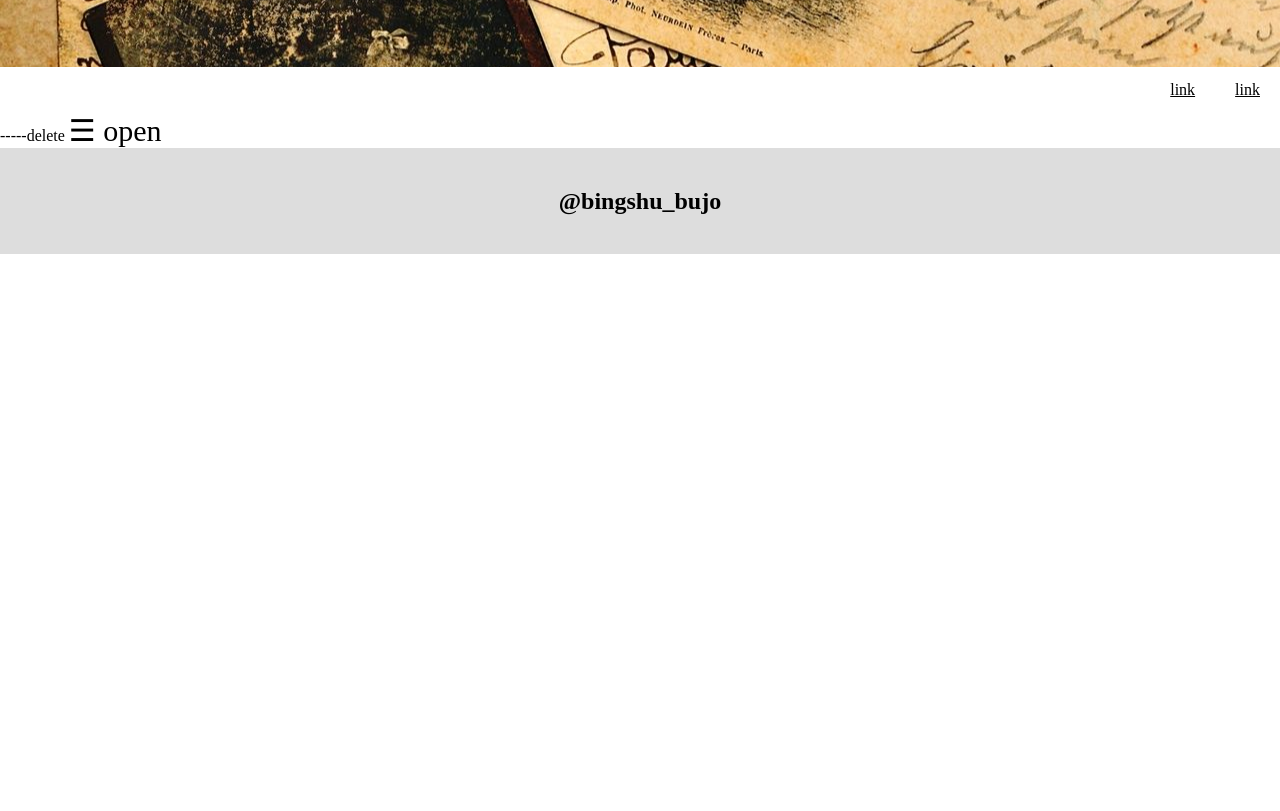
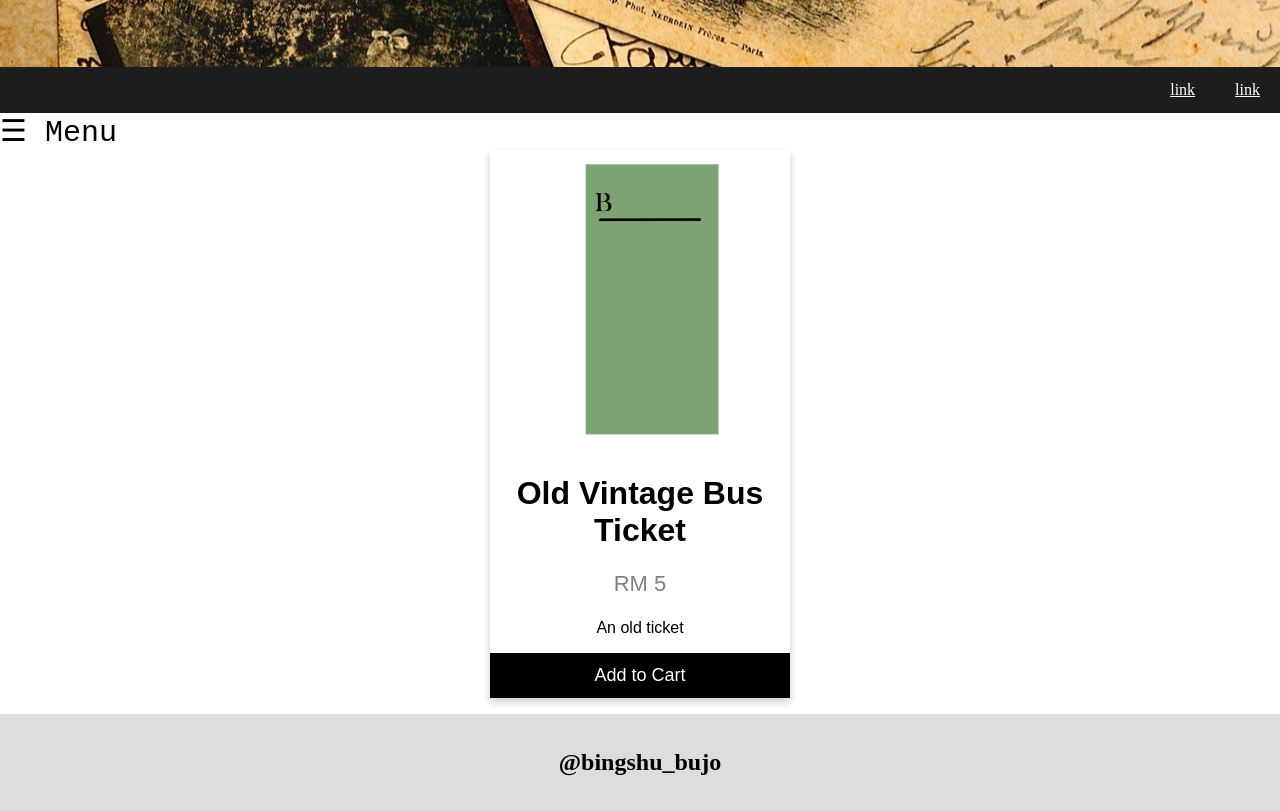
Before and after one commit to bingshu-junkyard/bingshu-junkyard.github.io, a plain HTML site: page index.html in a window 1280 px wide. Shown: the part 304-1115 px from the top of the page. Before the commit the page ends 800 px from the top, so only its background shows below. Drawn offline with nearby package versions, Linux system fonts and the light colour scheme.

Commit message:
Add files via upload

```diff
--- a/index.html
+++ b/index.html
@@ -8,6 +8,7 @@
 /* import text from google */
 @import url('https://fonts.googleapis.com/css2?family=Alex+Brush&display=swap');
 @import url('https://fonts.googleapis.com/css2?family=Special+Elite&display=swap');
+@import url('https://fonts.googleapis.com/css2?family=Noto+Serif+SC&display=swap');
 * {
   box-sizing: border-box;
 }
@@ -32,9 +33,9 @@ body {
 .header h1 {
     font-family:'Special Elite', cursive ;
     text-shadow: -1px 1px 0 #fff,
-                          2px 2px 0 #fff,
-                         2px -2px 0 #fff;
-                        -2px -2px 0 #fff;
+                  2px 2px 0 #fff,
+                  2px -2px 0 #fff;
+                  -2px -2px 0 #fff;
     font-size: 90px;
 }
 
@@ -55,7 +56,8 @@ body {
 .sidenav a {
   padding: 8px 8px 8px 32px;
   text-decoration: none;
-  font-size: 25px;
+  font-size: 20px;
+  font-family: 'Courier New', Courier, monospace;
   color: #818181;
   display: block;
   transition: 0.3s;
@@ -73,17 +75,25 @@ body {
   margin-left: 50px;
 }
 
+/*sticky*/
+.sticky {
+  position: fixed;
+  left: 0;
+  width: 100%;
+}
+
+
 /* nav bar */
 .navbar {
   overflow: hidden;
-  background-color: #ffffff;
+  background-color: rgb(29, 29, 29);
 }
 
 /* nav bar on top */
 .navbar a {
     float: right;
     display:block;
-    color: black;
+    color: white;
     text-align: center;
     padding: 14px 20px;
 }
@@ -96,7 +106,7 @@ body {
 
 /* Footer */
 .footer {
-  padding: 20px;
+  padding: 15px;
   text-align: center;
   background: #ddd;
 }
@@ -115,15 +125,46 @@ body {
     width: 100%;
   }
 }
+
+/*product card*/
+.card {
+  box-shadow: 0 4px 8px 0 rgba(0, 0, 0, 0.2);
+  max-width: 300px;
+  margin: auto;
+  text-align: center;
+  font-family: arial;
+}
+
+.price {
+  color: grey;
+  font-size: 22px;
+}
+
+.card button {
+  border: none;
+  outline: 0;
+  padding: 12px;
+  color: white;
+  background-color: #000;
+  text-align: center;
+  cursor: pointer;
+  width: 100%;
+  font-size: 18px;
+}
+
+.card button:hover {
+  opacity: 0.7;
+}
 </style>
 </head>
 <body>
 
 <div id="mySidenav" class="sidenav">
     <a href="javascript:void(0)" class="closebtn" onclick="closeNav()">&times;</a>
-    <a href="#">About</a>
-    <a href="#">Services</a>
-    <a href="#">Clients</a>
+    <a href="#">Home</a>
+    <a href="#">About us</a>
+    <a href="#">Special offers</a>
+    <a href="#">Cart</a>
     <a href="#">Contact</a>
 </div>
 
@@ -135,8 +176,7 @@ body {
     <a href="#">link</a>
     <a href="#">link</a>
 </div>
------delete
-<span style="font-size:30px;cursor:pointer" onclick="openNav()">&#9776; open</span>
+<span style="font-size:30px;font-family:'Courier New', Courier, monospace; cursor:pointer" onclick="openNav()">&#9776; Menu</span>
 
 <script>
 function openNav() {
@@ -148,7 +188,13 @@ function closeNav() {
 }
 </script>
 
-
+<div class="card">
+  <img src="./products/Image001.png" alt="Old Vintage Bus Ticket" style="width:100%">
+  <h1>Old Vintage Bus Ticket</h1>
+  <p class="price">RM 5</p>
+  <p>An old ticket</p>
+  <p><button>Add to Cart</button></p>
+</div>
 <div class="footer">
     <h2>@bingshu_bujo</h2>
 </div>
```
Also changed, not shown: products/Image001.png (added).
